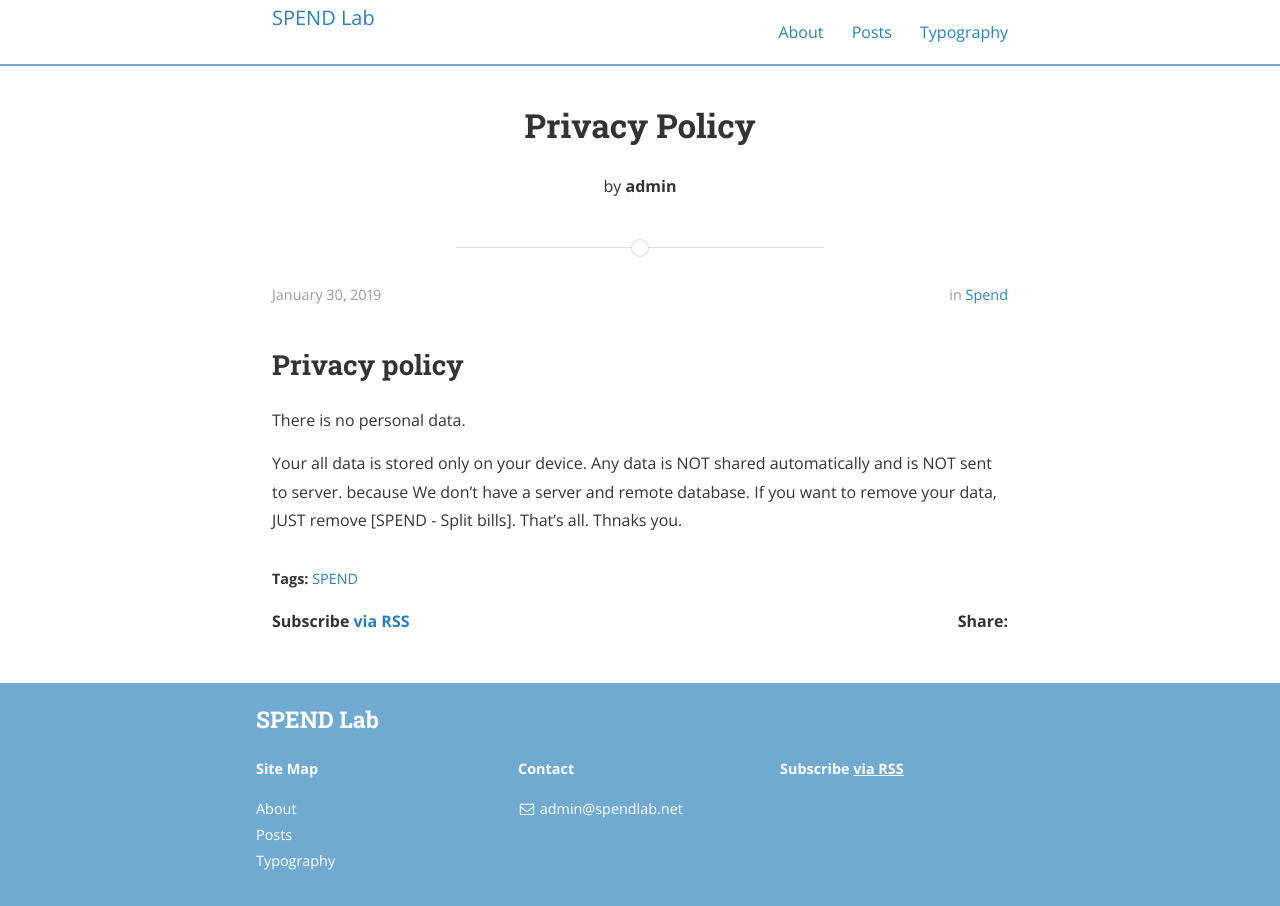
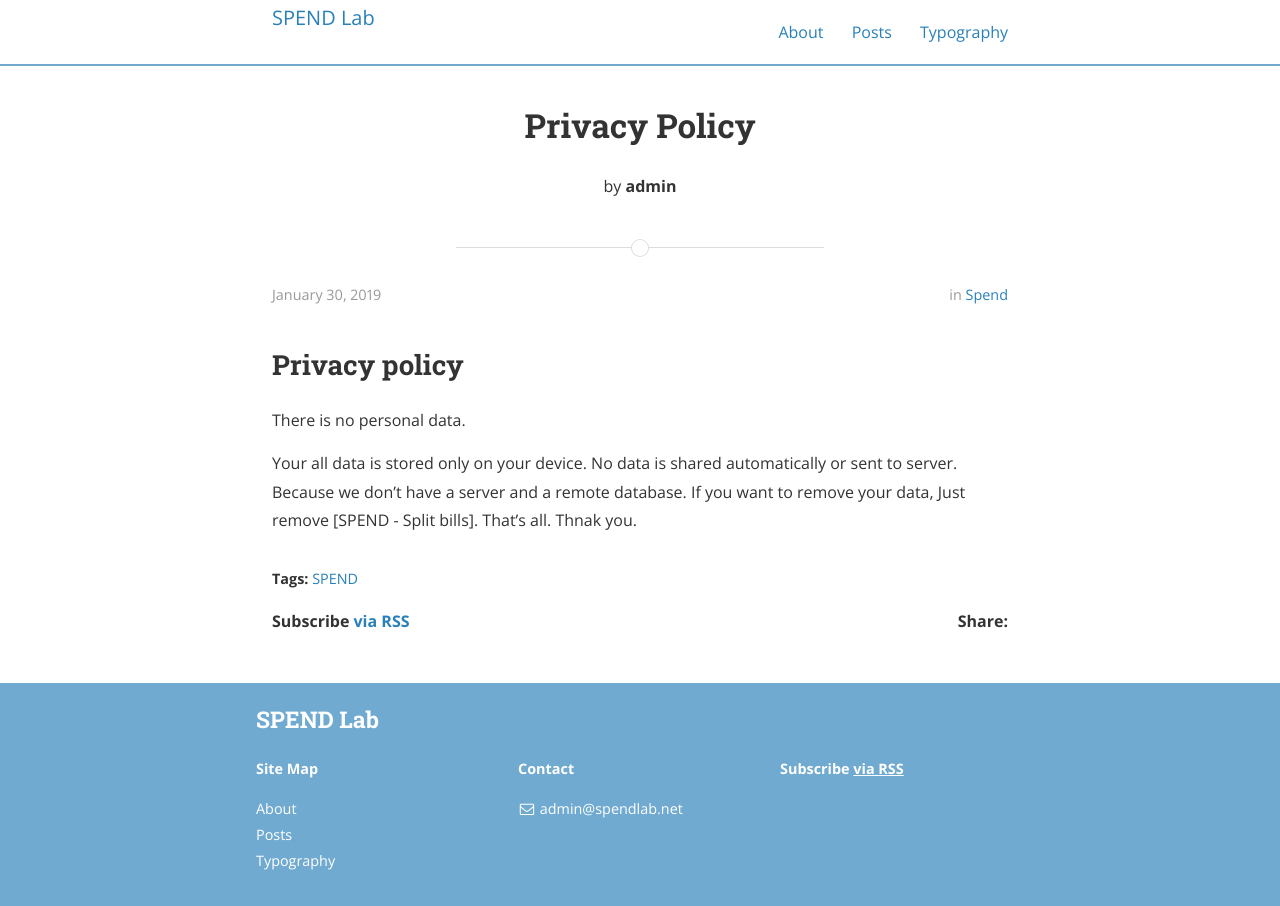
Before and after one commit to spendlab/spendlab.github.io, a Jekyll site: the page built from _posts/2019-01-30-privacy-policy.markdown, in a window 1280 px wide. Built offline with Jekyll 4.4.1, drawn with Linux system fonts in a browser that asks for light colours; nearby versions of some CDN libraries.

Commit message:
Update 2019-01-30-privacy-policy.markdown
Update privacy policy

```diff
--- a/_posts/2019-01-30-privacy-policy.markdown
+++ b/_posts/2019-01-30-privacy-policy.markdown
@@ -10,4 +10,4 @@ tags: SPEND
 
 There is no personal data.
 
-Your all data is stored only on your device. Any data is NOT shared automatically and is NOT sent to server. because We don't have a server and remote database. If you want to remove your data, JUST remove [SPEND - Split bills]. That's all. Thnaks you.
+Your all data is stored only on your device. No data is shared automatically or sent to server. Because we don't have a server and a remote database. If you want to remove your data, Just remove [SPEND - Split bills]. That's all. Thnak you.
```
